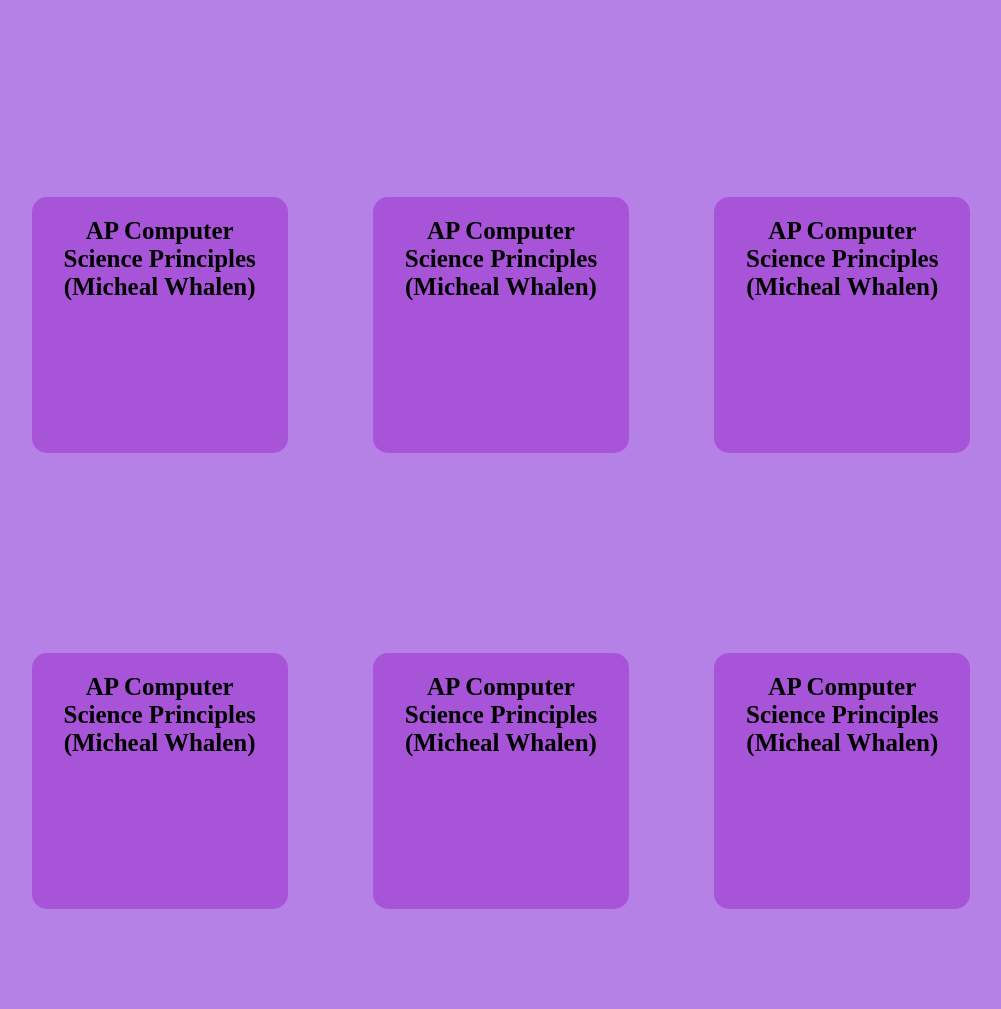
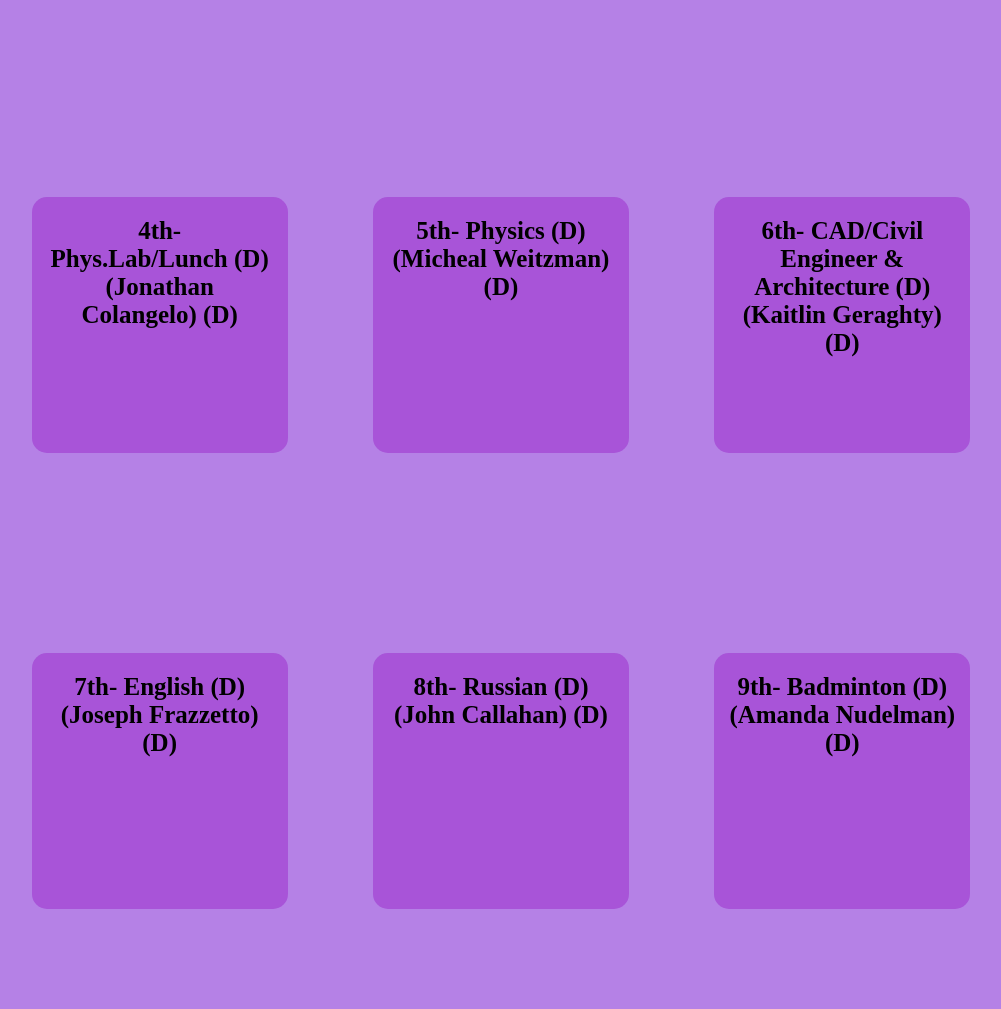
Before and after one commit to staten-island-tech/flex-box-gallery-AngelaW45, a plain HTML site: page index.html in a window 1280 px wide. Shown: the part 734-1743 px from the top of the page, without its empty margins (139-1140 px from the left). Drawn offline with Linux system fonts and the light colour scheme.

Commit message:
flex box 8

```diff
--- a/index.html
+++ b/index.html
@@ -28,52 +28,54 @@
 
     <div class="parent2">
       <div class="box">
-        <h3 class="header">AP Computer Science Principles</h3>
-        <h3 class="header">(Micheal Whalen)</h3>
+          <h3 class="header">1st- Algebra 2 (D)</h3>
+          <h3 class="header">(Stephenie Partnow) (D)</h3>
+        </div>
+
+        <div class="box">
+          <h3 class="header">2nd- AP World History (D)</h3>
+          <h3 class="header">(Suzanne Provenzano)(D)</h3>
+        </div>
+
+        <div class="box">
+          <h3 class="header">3rd- AP Computer Science Principles (D)</h3>
+          <h3 class="header">(Micheal Whalen)(D)</h3>
+          <img src="Javascript.jpg" alt="Javascript">
+        </div>
+        </ol>
+    </div>
+
+    <div class="parent2">
+      <div class="box">
+        <h3 class="header">4th- Phys.Lab/Lunch (D)</h3>
+        <h3 class="header">(Jonathan Colangelo) (D)</h3>
       </div>
 
       <div class="box">
-        <h3 class="header">AP Computer Science Principles</h3>
-        <h3 class="header">(Micheal Whalen)</h3>
+        <h3 class="header">5th- Physics (D)</h3>
+        <h3 class="header">(Micheal Weitzman) (D)</h3>
       </div>
 
       <div class="box">
-        <h3 class="header">AP Computer Science Principles</h3>
-        <h3 class="header">(Micheal Whalen)</h3>
+        <h3 class="header">6th- CAD/Civil Engineer & Architecture (D)</h3>
+        <h3 class="header">(Kaitlin Geraghty) (D)</h3>
       </div>
     </div>
 
     <div class="parent2">
       <div class="box">
-        <h3 class="header">AP Computer Science Principles</h3>
-        <h3 class="header">(Micheal Whalen)</h3>
+        <h3 class="header">7th- English (D)</h3>
+        <h3 class="header">(Joseph Frazzetto) (D)</h3>
       </div>
 
       <div class="box">
-        <h3 class="header">AP Computer Science Principles</h3>
-        <h3 class="header">(Micheal Whalen)</h3>
+        <h3 class="header">8th- Russian (D)</h3>
+        <h3 class="header">(John Callahan) (D)</h3>
       </div>
 
       <div class="box">
-        <h3 class="header">AP Computer Science Principles</h3>
-        <h3 class="header">(Micheal Whalen)</h3>
-      </div>
-    </div>
-
-    <div class="parent2">
-      <div class="box">
-        <h3 class="header">AP Computer Science Principles</h3>
-        <h3 class="header">(Micheal Whalen)</h3>
-      </div>
-
-      <div class="box">
-        <h3 class="header">AP Computer Science Principles</h3>
-        <h3 class="header">(Micheal Whalen)</h3>
-      </div>
-
-      <div class="box">
-        <h3 class="header">AP Computer Science Principles</h3>
-        <h3 class="header">(Micheal Whalen)</h3>
+        <h3 class="header">9th- Badminton (D)</h3>
+        <h3 class="header">(Amanda Nudelman) (D)</h3>
       </div>
     </div>
   </body>
```
Also changed, not shown: Images/Javascript.jpg (added), 1 other file.
